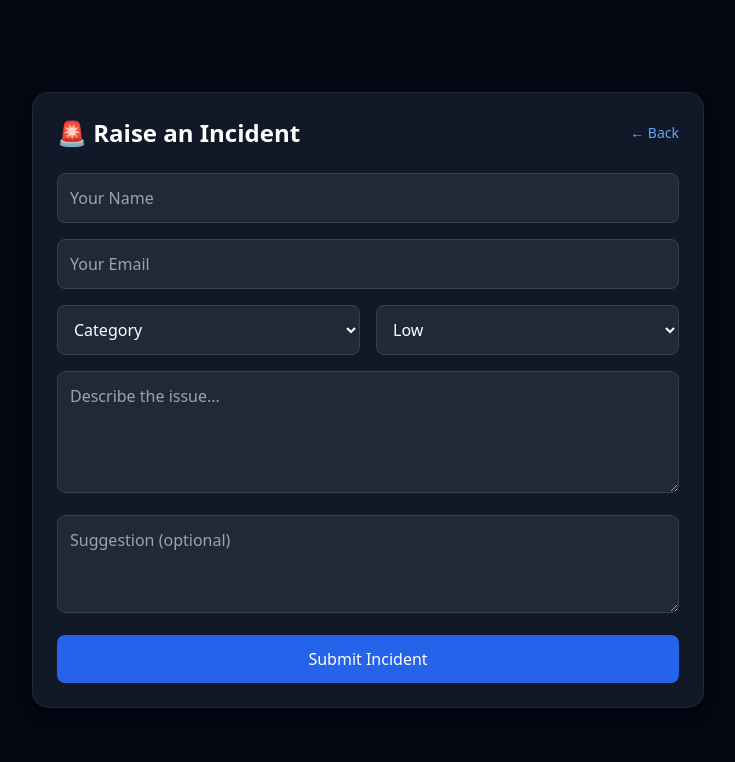
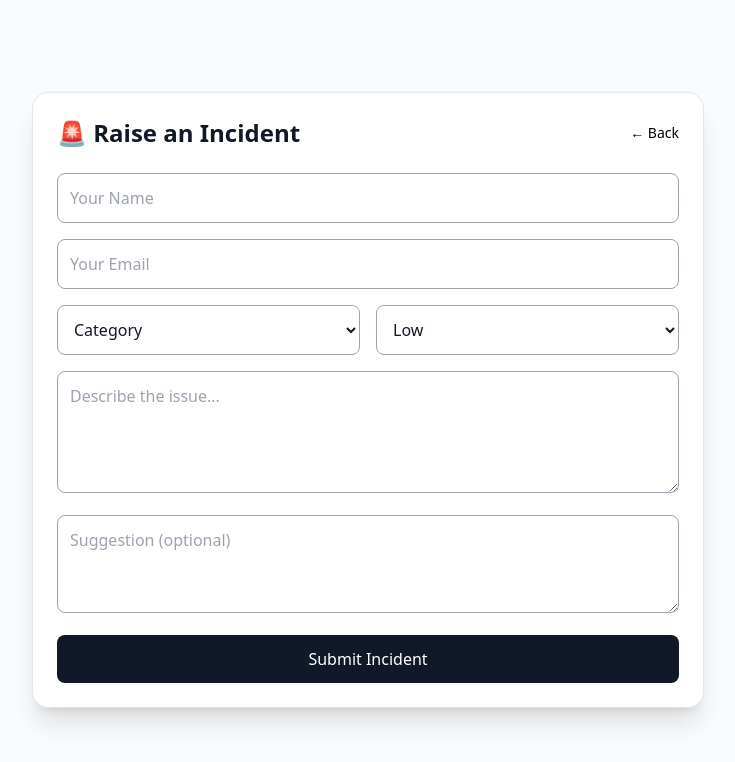
Before and after one commit to Abjodd/faq, a React (Vite) app in the folder faq-chatbot/: page /incident in a window 1280 px wide. Shown: the top 762 px of the page, without its empty margins (272-1007 px from the left). Built offline with nearby package versions, Linux system fonts and the light colour scheme.

Commit message:
Added toggle in incident file.

```diff
--- a/faq-chatbot/src/components/incedent.jsx
+++ b/faq-chatbot/src/components/incedent.jsx
@@ -60,8 +60,10 @@ export default function IncidentPage() {
   };
 
   return (
-    <div className="min-h-screen bg-gray-950 text-white flex items-center justify-center p-6">
-      <div className="w-full max-w-2xl bg-gray-900 p-6 rounded-2xl shadow-lg border border-gray-800">
+    <div className="min-h-screen bg-gray-50 text-gray-900
+        dark:bg-[#0b1220] dark:text-gray-200 flex items-center justify-center p-6">
+      <div className="w-full max-w-2xl p-6 rounded-2xl shadow-lg border bg-white border border-gray-200 shadow-xl rounded-2xl
+        dark:bg-[#111827] dark:border-white/10">
 
         {/* 🔹 Header */}
         <div className="flex justify-between items-center mb-6">
@@ -69,7 +71,7 @@ export default function IncidentPage() {
 
           <Link
             to="/"
-            className="text-sm text-blue-400 hover:underline"
+           className="text-sm text-black hover:underline dark:text-blue-400"
           >
             ← Back
           </Link>
@@ -84,7 +86,10 @@ export default function IncidentPage() {
             placeholder="Your Name"
             value={formData.name}
             onChange={handleChange}
-            className="w-full p-3 rounded-lg bg-gray-800 border border-gray-700 focus:border-blue-500 outline-none transition"
+          className="w-full p-3 rounded-lg border border-gray-400 bg-white text-gray-900
+            focus:outline-none focus:ring-1 focus:ring-gray-400 focus:border-gray-500
+            dark:bg-[#1f2937] dark:border-gray-600 dark:text-white
+            dark:focus:border-gray-400 dark:focus:ring-gray-700 transition"
             required
           />
 
@@ -95,7 +100,10 @@ export default function IncidentPage() {
             placeholder="Your Email"
             value={formData.email}
             onChange={handleChange}
-            className="w-full p-3 rounded-lg bg-gray-800 border border-gray-700 focus:border-blue-500 outline-none transition"
+            className="w-full p-3 rounded-lg border border-gray-400 bg-white text-gray-900
+            focus:outline-none focus:ring-1 focus:ring-gray-400 focus:border-gray-500
+            dark:bg-[#1f2937] dark:border-gray-600 dark:text-white
+            dark:focus:border-gray-400 dark:focus:ring-gray-700 transition"
             required
           />
 
@@ -105,7 +113,11 @@ export default function IncidentPage() {
               name="category"
               value={formData.category}
               onChange={handleChange}
-              className="p-3 rounded-lg bg-gray-800 border border-gray-700"
+              className="w-full p-3 rounded-lg border border-gray-400 bg-white text-gray-900
+              focus:outline-none focus:ring-1 focus:ring-gray-200 focus:border-gray-500
+              dark:bg-[#1f2937] dark:border-gray-600 dark:text-white
+              dark:focus:border-gray-400 dark:focus:ring-gray-700
+              transition"
               required
             >
               <option value="">Category</option>
@@ -119,7 +131,11 @@ export default function IncidentPage() {
               name="priority"
               value={formData.priority}
               onChange={handleChange}
-              className="p-3 rounded-lg bg-gray-800 border border-gray-700"
+              className="w-full p-3 rounded-lg border border-gray-400 bg-white text-gray-900
+              focus:outline-none focus:ring-1 focus:ring-gray-200 focus:border-gray-500
+              dark:bg-[#1f2937] dark:border-gray-600 dark:text-white
+              dark:focus:border-gray-400 dark:focus:ring-gray-700
+              transition"
             >
               <option>Low</option>
               <option>Medium</option>
@@ -135,7 +151,10 @@ export default function IncidentPage() {
             value={formData.description}
             onChange={handleChange}
             rows="4"
-            className="w-full p-3 rounded-lg bg-gray-800 border border-gray-700 focus:border-blue-500 outline-none"
+            className="w-full p-3 rounded-lg border border-gray-400 bg-white text-gray-900
+            focus:outline-none focus:ring-1 focus:ring-gray-400 focus:border-gray-500
+            dark:bg-[#1f2937] dark:border-gray-600 dark:text-white
+            dark:focus:border-gray-400 dark:focus:ring-gray-700 transition"
             required
           />
 
@@ -146,15 +165,20 @@ export default function IncidentPage() {
             value={formData.suggestion}
             onChange={handleChange}
             rows="3"
-            className="w-full p-3 rounded-lg bg-gray-800 border border-gray-700"
+            className="w-full p-3 rounded-lg border border-gray-400 bg-white text-gray-900
+            focus:outline-none focus:ring-1 focus:ring-gray-400 focus:border-gray-500
+            dark:bg-[#1f2937] dark:border-gray-600 dark:text-white
+            dark:focus:border-gray-400 dark:focus:ring-gray-700 transition"
           />
 
           {/* Submit */}
           <button
             type="submit"
             disabled={loading}
-            className="w-full bg-blue-600 hover:bg-blue-700 py-3 rounded-lg transition-all duration-200 active:scale-95 disabled:opacity-50"
-          >
+className="w-full
+bg-gray-900 text-white hover:bg-black
+dark:bg-blue-600 dark:text-white dark:hover:bg-blue-700
+py-3 rounded-lg transition-all duration-200 active:scale-95 disabled:opacity-50"          >
             {loading ? "Submitting..." : "Submit Incident"}
           </button>
         </form>
```
